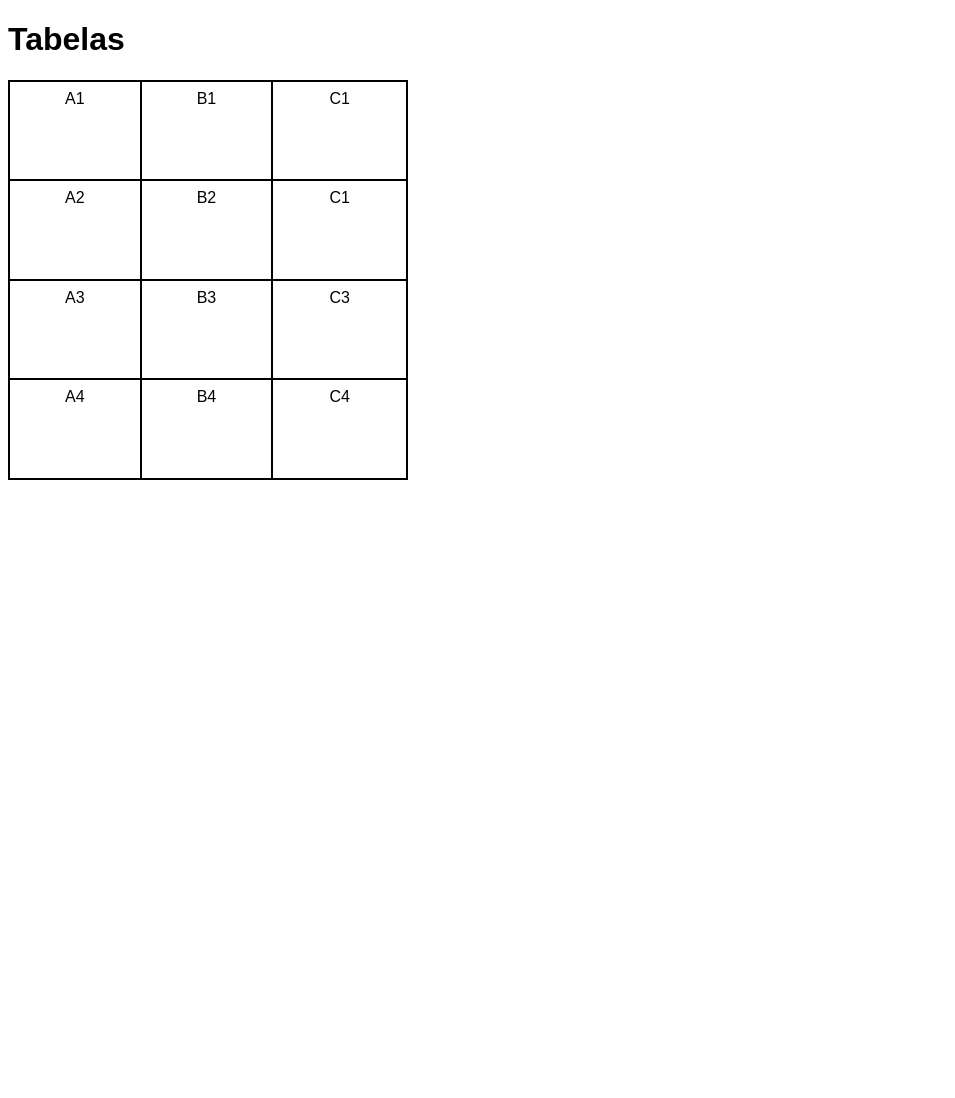
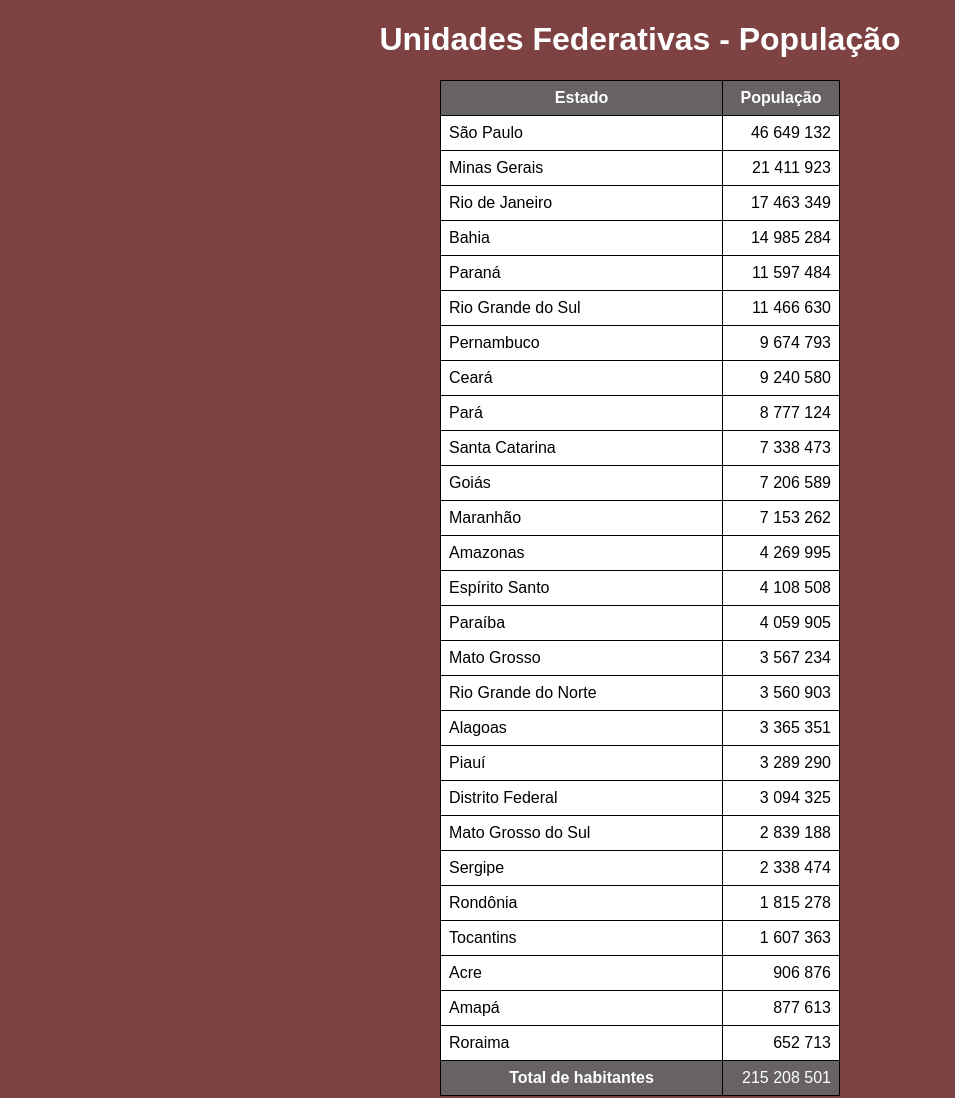
Before and after one commit to yasminccs/Exercicios-CeV, a plain HTML site: page CSS/Exercício 3/index.html in a window 1280 px wide. Shown: the whole page, without its empty margins (0-955 px from the left). Before the commit the page ends 800 px from the top, so only its background shows below. Drawn offline with Linux system fonts and the light colour scheme.

Commit message:
Update index.html

```diff
--- a/CSS/Exercício 3/index.html
+++ b/CSS/Exercício 3/index.html
@@ -7,47 +7,168 @@
     <style>
         body{
             font-family: Arial, Helvetica, sans-serif;
+            background-color: rgb(127, 66, 66);
+        }
+        h1{
+            color: white;
+            text-align: center;
         }
         table{
-            height: 400px;
             width: 400px;
             border-collapse: collapse;
+            background-color: white;
+            margin: auto;
         }
-        td {
-            border: 2px solid black;
+        td, th{
+            border: 1px solid black;
             padding: 8px;
-            text-align: center; /*horizontal*/
-            vertical-align: top; /*vertical*/
+        }
+        thead, tfoot{
+            color: white;
+            background-color: rgb(103, 99, 99);
+        }
+        td.num{
+            text-align: right;
         }
     </style>
-    <title>Tabelas</title>
+    <title>Treinando Tabelas</title>
 </head>
 <body>
-    <h1>Tabelas</h1>
-    <!-- TABLE => Tabela
-            TABLE ROW => Linha de tabela
-                TABLE DATA => Dado da tabela -->
-    <table>
+    <h1>Unidades Federativas - População</h1>
+    <!-- ANATOMIA PARA TABELAS PEQUENAS
+            TABLE => Tabela
+                TABLE ROW => Linha de tabela
+                    TABLE DATA => Dado da tabela
+        ANATOMIA PARA TABELAS GRANDES
+           TABLE
+               THEAD
+                  th, tr, td
+               TBODY
+                  th, tr, td
+               TFOOT
+                  th, tr, td
+        -->
+<table>
+    <thead>
+        <th>Estado</th>
+        <th style="width: 100px;">População</th>
+    </thead>
+    <tbody>
         <tr>
-            <td>A1</td>
-            <td>B1</td>
-            <td>C1</td>
+            <td>São Paulo</td>
+            <td class="num">46 649 132</td>
         </tr>
         <tr>
-            <td>A2</td>
-            <td>B2</td>
-            <td>C1</td>
+            <td>Minas Gerais</td>
+            <td class="num">21 411 923</td>
         </tr>
         <tr>
-            <td>A3</td>
-            <td>B3</td>
-            <td>C3</td>
+            <td>Rio de Janeiro</td>
+            <td class="num">17 463 349</td>
         </tr>
         <tr>
-            <td>A4</td>
-            <td>B4</td>
-            <td>C4</td>
+            <td>Bahia</td>
+            <td class="num">14 985 284</td>
         </tr>
-    </table>
+        <tr>
+            <td>Paraná</td>
+            <td class="num">11 597 484</td>
+        </tr>
+        <tr>
+            <td>Rio Grande do Sul</td>
+            <td class="num">11 466 630</td>
+        </tr>
+        <tr>
+            <td>Pernambuco</td>
+            <td class="num">9 674 793</td>
+        </tr>
+        <tr>
+            <td>Ceará</td>
+            <td class="num">9 240 580</td>
+        </tr>
+        <tr>
+            <td>Pará</td>
+            <td class="num">8 777 124</td>
+        </tr>
+        <tr>
+            <td>Santa Catarina</td>
+            <td class="num">7 338 473</td>
+        </tr>
+        <tr>
+            <td>Goiás</td>
+            <td class="num">7 206 589</td>
+        </tr>
+        <tr>
+            <td>Maranhão</td>
+            <td class="num">7 153 262</td>
+        </tr>
+        <tr>
+            <td>Amazonas</td>
+            <td class="num">4 269 995</td>
+        </tr>
+        <tr>
+            <td>Espírito Santo</td>
+            <td class="num">4 108 508</td>
+        </tr>
+        <tr>
+            <td>Paraíba</td>
+            <td class="num">4 059 905</td>
+        </tr>
+        <tr>
+            <td>Mato Grosso</td>
+            <td class="num">3 567 234</td>
+        </tr>
+        <tr>
+            <td>Rio Grande do Norte</td>
+            <td class="num">3 560 903</td>
+        </tr>
+        <tr>
+            <td>Alagoas</td>
+            <td class="num">3 365 351</td>
+        </tr>
+        <tr>
+            <td>Piauí</td>
+            <td class="num">3 289 290</td>
+        </tr>
+        <tr>
+            <td>Distrito Federal</td>
+            <td class="num">3 094 325</td>
+        </tr>
+        <tr>
+            <td>Mato Grosso do Sul</td>
+            <td class="num">2 839 188</td>
+        </tr>
+        <tr>
+            <td>Sergipe</td>
+            <td class="num">2 338 474</td>
+        </tr>
+        <tr>
+            <td>Rondônia</td>
+            <td class="num">1 815 278</td>
+        </tr>
+        <tr>
+            <td>Tocantins</td>
+            <td class="num">1 607 363</td>
+        </tr>
+        <tr>
+            <td>Acre</td>
+            <td class="num">906 876	</td>
+        </tr>
+        <tr>
+            <td>Amapá</td>
+            <td class="num">877 613</td>
+        </tr>
+        <tr>
+            <td>Roraima</td>
+            <td class="num">652 713</td>
+        </tr>
+    </tbody>
+    <tfoot>
+        <tr>
+            <th>Total de habitantes</th>
+            <td class="num">215 208 501</td>
+        </tr>
+    </tfoot>
+</table>
 </body>
 </html>
```
